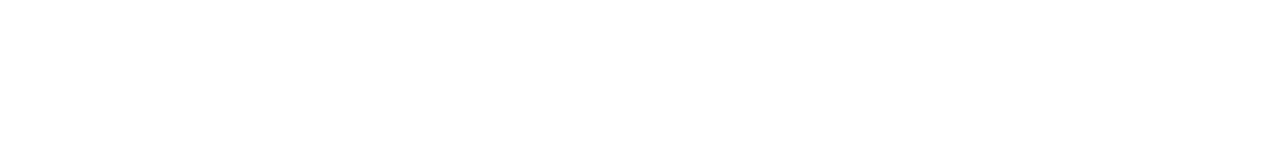
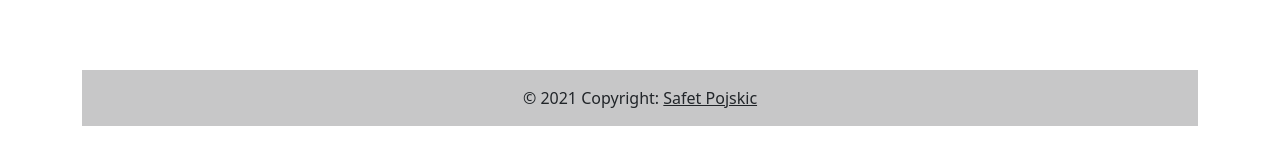
Before and after one commit to MagicPojska/my-music-app, an Angular app in the folder client/: page / in a window 1280 px wide. Shown: the part 144-308 px from the top of the page. Built offline with nearby package versions, Linux system fonts and the light colour scheme; no server answers.

Commit message:
Added footer

```diff
--- a/client/src/app/songs/songs.component.html
+++ b/client/src/app/songs/songs.component.html
@@ -1,3 +1,12 @@
 <h1 class="text-center">My Music App</h1>
 <br>
 <app-show-songs></app-show-songs>
+<br>
+<footer class="bg-light text-center text-lg-start mt-5">
+    <!-- Copyright -->
+    <div class="text-center p-3" style="background-color: rgba(0, 0, 0, 0.2);">
+        © 2021 Copyright:
+        <a class="text-dark" href="https://github.com/MagicPojska">Safet Pojskic</a>
+    </div>
+    <!-- Copyright -->
+</footer>
```
